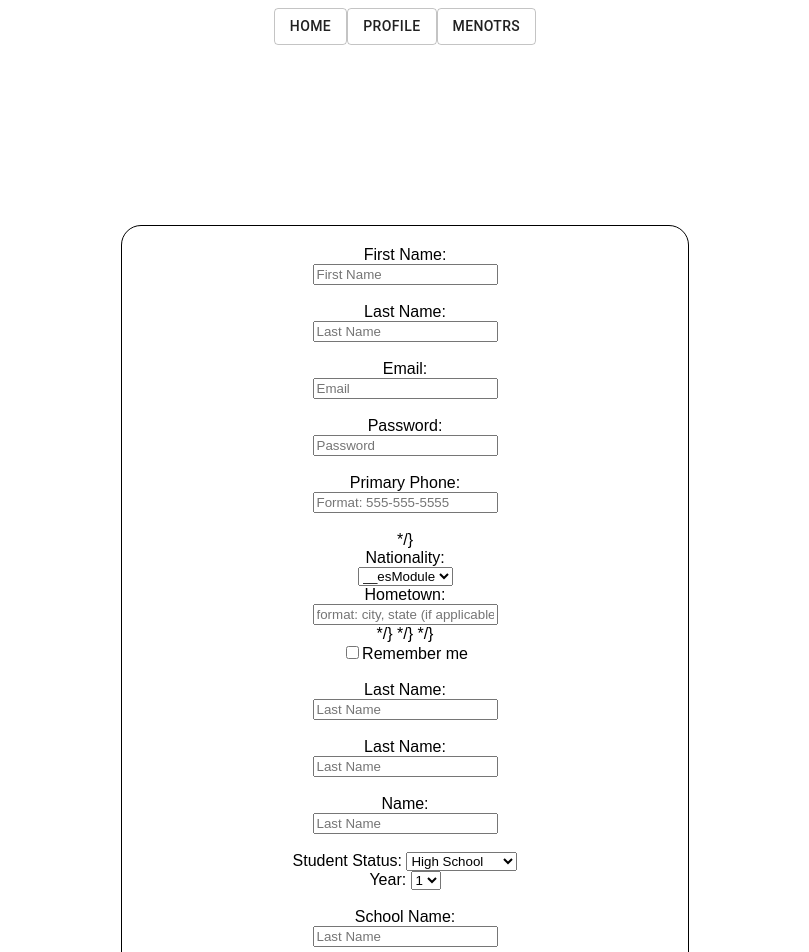
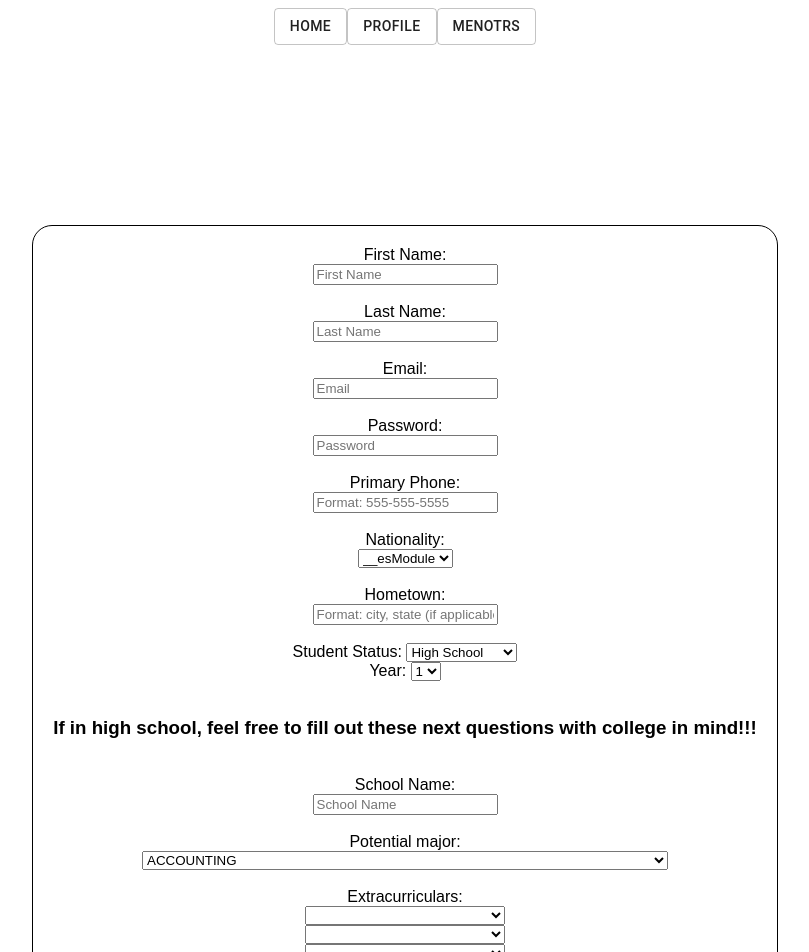
Before and after one commit to justinj26/student-network-frontend, a React (Create React App) app: page / in a window 1280 px wide. Shown: the top 952 px of the page, without its empty margins (235-1044 px from the left). Built offline with nearby package versions, Linux system fonts and the light colour scheme; the HTML template or start-up script is replaced by a standard one.

Commit message:
more of sign up form, still...

```diff
--- a/src/SignUp.js
+++ b/src/SignUp.js
@@ -34,12 +34,8 @@ class SignUp extends React.Component {
         // : ["", ""],
         telephone: "",
         student_status: "",
-        year: "",
-        location: {
-          country: "",
-          state: "",
-          city: ""
-        },
+        student_year: "",
+        location_city: "",
         school_name: "",
         potential_major: "",
         extracurricular1: "",
@@ -55,11 +51,16 @@ class SignUp extends React.Component {
     this.handleEmail = this.handleEmail.bind(this);
     this.handlePassword = this.handlePassword.bind(this);
     this.handleNationality = this.handleNationality.bind(this);
-    this.handleContact1 = this.handleContact1.bind(this);
-    this.handleContact2 = this.handleContact2.bind(this);
-    this.handleInterest1 = this.handleInterest1.bind(this);
-    this.handleInterest2 = this.handleInterest2.bind(this);
+    this.handleTelephone = this.handleTelephone.bind(this);
+    this.handleExtracurricular1 = this.handleExtracurricular1.bind(this);
+    this.handleExtracurricular2 = this.handleExtracurricular2.bind(this);
+    this.handleExtracurricular3 = this.handleExtracurricular3.bind(this);
     this.handleStudentStatus = this.handleStudentStatus.bind(this);
+    this.handleStudentYear = this.handleStudentYear.bind(this);
+    this.handleFunFact = this.handleFunFact.bind(this);
+    this.handlePotentialMajor = this.handlePotentialMajor.bind(this);
+    this.handleSchoolName = this.handleSchoolName.bind(this);
+    this.handleLocationCity = this.handleLocationCity.bind(this);
     this.handleSubmit = this.handleSubmit.bind(this);
   }
 
@@ -76,23 +77,37 @@ class SignUp extends React.Component {
     this.setState({ user: { password: event.target.value } });
   }
   handleNationality(event) {
-    this.setState({ data: { Nationality: event.target.value } });
+    this.setState({ data: { nationality: event.target.value } });
   }
-  handleContact1(event) {
-    this.setState({ data: { "Contact Number": event.target.value } });
+  handleTelephone(event) {
+    this.setState({ data: { telephone: event.target.value } });
   }
-  handleContact2(event) {
-    this.setState({ data: { "Contact Number": event.target.value } });
+  handleExtracurricular1(event) {
+    this.setState({ data: { extracurricular1: event.target.value } });
   }
-  handleInterest1(event) {
-    this.setState({ data: { Interests: event.target.value } });
+  handleExtracurricular2(event) {
+    this.setState({ data: { extracurricular2: event.target.value } });
   }
-  handleInterest2(event) {
-    this.setState({ data: { Interests: event.target.value } });
+  handleExtracurricular3(event) {
+    this.setState({ data: { extracurricular3: event.target.value } });
   }
-
   handleStudentStatus(event) {
-    this.setState({ data: { "Student Status": event.target.value } });
+    this.setState({ data: { student_status: event.target.value } });
+  }
+  handleStudentYear(event) {
+    this.setState({ data: { student_year: event.target.value } });
+  }
+  handleFunFact(event) {
+    this.setState({ data: { fun_fact: event.target.value } });
+  }
+  handlePotentialMajor(event) {
+    this.setState({ data: { potential_major: event.target.value } });
+  }
+  handleSchoolName(event) {
+    this.setState({ data: { school_name: event.target.value } });
+  }
+  handleLocationCity(event) {
+    this.setState({ data: { location_city: event.target.value } });
   }
 
   async handleSubmit(event) {
@@ -138,6 +153,7 @@ class SignUp extends React.Component {
               <Form.Control
                 type="text"
                 value={this.state.user.first_name}
+                onChange={this.handleFirst}
                 placeholder="First Name"
                 required
               />
@@ -156,6 +172,7 @@ class SignUp extends React.Component {
                 type="text"
                 placeholder="Last Name"
                 value={this.state.user.last_name}
+                onChange={this.handleLast}
                 required
               />
               <Form.Control.Feedback type="invalid">
@@ -172,6 +189,7 @@ class SignUp extends React.Component {
               <Form.Control
                 type="email"
                 value={this.state.user.email}
+                onChange={this.handleEmail}
                 placeholder="Email"
                 required
               />
@@ -189,6 +207,7 @@ class SignUp extends React.Component {
               <Form.Control
                 type="password"
                 value={this.state.user.password}
+                onChange={this.handlePassword}
                 placeholder="Password"
                 required
               />
@@ -206,6 +225,7 @@ class SignUp extends React.Component {
               <Form.Control
                 type="tel"
                 value={this.state.data.telephone}
+                onChange={this.handleTelephone}
                 placeholder="Format: 555-555-5555"
                 required
               />
@@ -214,24 +234,8 @@ class SignUp extends React.Component {
               </Form.Control.Feedback>
             </Col>
           </Form.Group>
-          {/* <br />
-          <Form.Group as={Row} controlId="formHorizontalEmail">
-            <Form.Label column sm={2}>
-              Secondary phone:
-            </Form.Label>
-            <Col sm={10}>
-              <Form.Control
-                type="tel"
-                value={this.state.data.}
-                placeholder="Format: 555-555-5555"
-                required
-              />
-              <Form.Control.Feedback type="invalid">
-                {/* username or password not recognized */}
-          {/* </Form.Control.Feedback>
-            </Col>
-          </Form.Group> */}
-          <br /> */}
+
+          <br />
           <Form.Group as={Row} controlId="formHorizontalEmail">
             <Form.Label column sm={2}>
               Nationality:
@@ -240,6 +244,7 @@ class SignUp extends React.Component {
               <Form.Control
                 as="select"
                 value={this.state.data.nationality}
+                onChange={this.handleNationality}
                 custom
               >
                 {countries.map((country) => (
@@ -248,6 +253,7 @@ class SignUp extends React.Component {
               </Form.Control>
             </Col>
           </Form.Group>
+          <br />
           <Form.Group as={Row} controlId="formHorizontalEmail">
             <Form.Label column sm={2}>
               Hometown:
@@ -255,94 +261,14 @@ class SignUp extends React.Component {
             <Col sm={10}>
               <Form.Control
                 type="text"
-                value={this.state.data.nationality}
-                placeholder="format: city, state (if applicable)"
+                value={this.state.data.location_city}
+                onChange={this.handleLocationCity}
+                placeholder="Format: city, state (if applicable)"
                 required
               ></Form.Control>
             </Col>
           </Form.Group>
-          {/* <br />
-          <Form.Group as={Row} controlId="formHorizontalEmail">
-            <Form.Label column sm={2}>
-              Interests
-            </Form.Label>
-            <Col sm={10}>
-              <Form.Control type="select" value={this.state.data.} placeholder="Interest 1" required />
-              <Form.Control.Feedback type="invalid">
-                {/* username or password not recognized */}
-          {/* </Form.Control.Feedback>
-            </Col>
-          </Form.Group> */}{" "}
-          */}
-          {/* <Form.Group as={Row} controlId="formHorizontalEmail">
-            {/* <Form.Label column sm={2}>
-              Ema
-            </Form.Label> */}
-          {/* <Col sm={10}>
-              <Form.Control type="email" value={this.state.data.} placeholder="Interest 2" required />
-              <Form.Control.Feedback type="invalid">
-                {/* username or password not recognized */}
-          {/* </Form.Control.Feedback>
-            </Col>
-          // </Form.Group> */}{" "}
-          */} */}
-          <br />
-          <Form.Group as={Row} controlId="formHorizontalCheck">
-            <Col sm={{ span: 10, offset: 2 }}>
-              <Form.Check label="Remember me" />
-            </Col>
-          </Form.Group>
-          <br />
-          <Form.Group as={Row} controlId="formHorizontalEmail">
-            <Form.Label column sm={2}>
-              Last Name:
-            </Form.Label>
-            <Col sm={10}>
-              <Form.Control
-                type="text"
-                value={this.state.data.last_name}
-                placeholder="Last Name"
-                required
-              />
-              <Form.Control.Feedback type="invalid">
-                {/* username or password not recognized */}
-              </Form.Control.Feedback>
-            </Col>
-          </Form.Group>
-          <br />
-          <Form.Group as={Row} controlId="formHorizontalEmail">
-            <Form.Label column sm={2}>
-              Last Name:
-            </Form.Label>
-            <Col sm={10}>
-              <Form.Control
-                type="text"
-                value={this.state.data.last_name}
-                placeholder="Last Name"
-                required
-              />
-              <Form.Control.Feedback type="invalid">
-                {/* username or password not recognized */}
-              </Form.Control.Feedback>
-            </Col>
-          </Form.Group>
-          <br />
-          <Form.Group as={Row} controlId="formHorizontalEmail">
-            <Form.Label column sm={2}>
-              Name:
-            </Form.Label>
-            <Col sm={10}>
-              <Form.Control
-                type="text"
-                value={this.state.data.name}
-                placeholder="Last Name"
-                required
-              />
-              <Form.Control.Feedback type="invalid">
-                {/* username or password not recognized */}
-              </Form.Control.Feedback>
-            </Col>
-          </Form.Group>
+
           <br />
           <Form.Group as={Row} controlId="formHorizontalEmail">
             <Form.Label sm={2}>Student Status: </Form.Label>
@@ -350,6 +276,7 @@ class SignUp extends React.Component {
             <Form.Control
               as="select"
               value={this.state.data.student_status}
+              onChange={this.handleStudentStatus}
               custom
             >
               {student_status.map((niveau) => (
@@ -361,13 +288,23 @@ class SignUp extends React.Component {
           <Form.Group as={Row} controlId="formHorizontalEmail">
             <Form.Label sm={2}>Year: </Form.Label>
             {/* <Col sm={10}> */}
-            <Form.Control as="select" value={this.state.data.year} custom>
+            <Form.Control
+              as="select"
+              value={this.state.data.year}
+              onChange={this.handleStudentYear}
+              custom
+            >
               {years_filter.map((num) => (
                 <option>{num}</option>
               ))}
             </Form.Control>
             {/* </Col> */}
           </Form.Group>
+          <br />
+          <h3>
+            If in high school, feel free to fill out these next questions with
+            college in mind!!!
+          </h3>
           <br />
           <Form.Group as={Row} controlId="formHorizontalEmail">
             <Form.Label column sm={2}>
@@ -377,7 +314,8 @@ class SignUp extends React.Component {
               <Form.Control
                 type="text"
                 value={this.state.data.school_name}
-                placeholder="Last Name"
+                onChange={this.handleSchoolName}
+                placeholder="School Name"
                 required
               />
               <Form.Control.Feedback type="invalid">
@@ -394,6 +332,7 @@ class SignUp extends React.Component {
               <Form.Control
                 as="select"
                 value={this.state.data.potential_major}
+                onChange={this.handlePotentialMajor}
                 custom
               >
                 {majors.sort().map((major) => (
@@ -411,6 +350,7 @@ class SignUp extends React.Component {
               <Form.Control
                 as="select"
                 value={this.state.data.extracurricular1}
+                onChange={this.handleExtracurricular1}
                 custom
               >
                 {extracurriculars.sort().map((extracurricular) => (
@@ -423,6 +363,7 @@ class SignUp extends React.Component {
               <Form.Control
                 as="select"
                 value={this.state.data.extracurricular2}
+                onChange={this.handleExtracurricular2}
                 custom
               >
                 {extracurriculars.sort().map((extracurricular) => (
@@ -435,6 +376,7 @@ class SignUp extends React.Component {
               <Form.Control
                 as="select"
                 value={this.state.data.extracurricular3}
+                onChange={this.handleExtracurricular3}
                 custom
               >
                 {extracurriculars.sort().map((extracurricular) => (
@@ -456,6 +398,7 @@ class SignUp extends React.Component {
                 as="textarea"
                 type="textarea"
                 value={this.state.data.fun_fact}
+                onChange={this.handleFunFact}
                 placeholder="Fun fact"
                 required
               />
@@ -467,8 +410,19 @@ class SignUp extends React.Component {
           <Form.Group as={Row}>
             <Col sm={{ span: 10, offset: 2 }}>
               {/* // material-ui button */}
+
               <br />
-              <Button variant="contained" color="primary" type="submit">
+              <Form.Group as={Row} controlId="formHorizontalCheck">
+                <Col sm={{ span: 10, offset: 2 }}>
+                  <Form.Check label="Remember me" />
+                </Col>
+              </Form.Group>
+              <Button
+                variant="contained"
+                color="primary"
+                onChange={this.handleSubmit}
+                type="submit"
+              >
                 Sign Up
               </Button>
             </Col>
```
